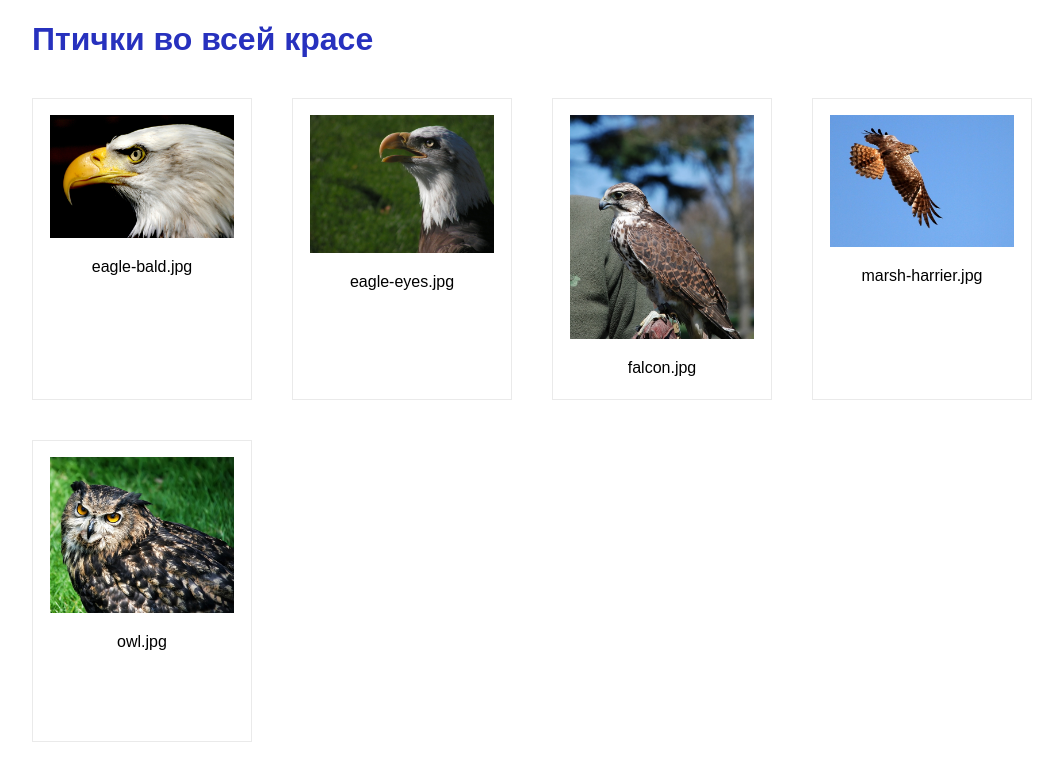
After one commit to ikav/php, a PHP site: page /galaryDynamic.php in a window 1280 px wide. The commit adds this page. Shown: the top 781 px of the page, without its empty margins (8-1071 px from the left). Run offline with PHP 8.4, Linux system fonts and the light colour scheme.

Commit message:
Разработано динамическое формирование страницы с фотогалереей

```diff
--- a/04/galary.html
+++ b/04/galary.html
@@ -1,9 +1,4 @@
 <!DOCTYPE html>
-<!--
-To change this license header, choose License Headers in Project Properties.
-To change this template file, choose Tools | Templates
-and open the template in the editor.
--->
 <html>
   <head>
     <title>Птички</title>
@@ -12,6 +7,7 @@ and open the template in the editor.
     <link href="public/css/style.css" rel="stylesheet" >
   </head>
   <body>
+    <h1>Птички во всей красе</h1>
     <!-- Фото галерея -->
     <ul class="products-list catalog-products-list">
       <li class="product-item">
--- /dev/null
+++ b/04/galaryDynamic.php
@@ -0,0 +1,33 @@
+<!DOCTYPE html>
+<html>
+  <head>
+    <title>Птички</title>
+    <meta charset="UTF-8">
+    <meta name="viewport" content="width=device-width, initial-scale=1.0">
+    <link href="public/css/style.css" rel="stylesheet" >
+  </head>
+  <body>
+    <h1>Птички во всей красе</h1>
+    <!-- Фото галерея -->
+    <ul class="products-list catalog-products-list">
+
+    <?php
+      $dir = "public/img";
+      $file = scandir($dir);
+
+      foreach ($file as $value) {
+        //Пропускаем служебную информацию
+        if ($value == '.' || $value == '..') continue;
+    ?>
+
+    <li class="product-item">
+      <p>
+        <a href="<?=$dir."/".$value?>" target="<?=$value?>"><img src="<?=$dir."/".$value?>" width="184" alt="<?=$value?>"></a>
+      </p>
+      <div><?=$value?></div>
+    </li>
+
+    <?php
+      }
+    ?>
+</html>
--- a/04/public/css/style.css
+++ b/04/public/css/style.css
@@ -7,6 +7,12 @@ body {
 
 a {
   text-decoration: none;
+}
+
+h1 {
+  margin-left: 40px;
+  margin-bottom: 20px;
+  color: #2731be;
 }
 
 /* Фото галерея */
```
Also changed, not shown: 04/public/img/origin/eagle-bald-639x426.jpg (deleted), 04/public/img/origin/eagle-eyes_640x480.jpg (deleted), 04/public/img/origin/falcon-1355044-639x777.jpg (deleted), 04/public/img/origin/majestic-eagle-2-1308113-640x480.jpg (deleted), 04/public/img/origin/marsh-harrier-1-1332025-640x456.jpg (deleted), 04/public/img/origin/owl-639x540.jpg (deleted).
